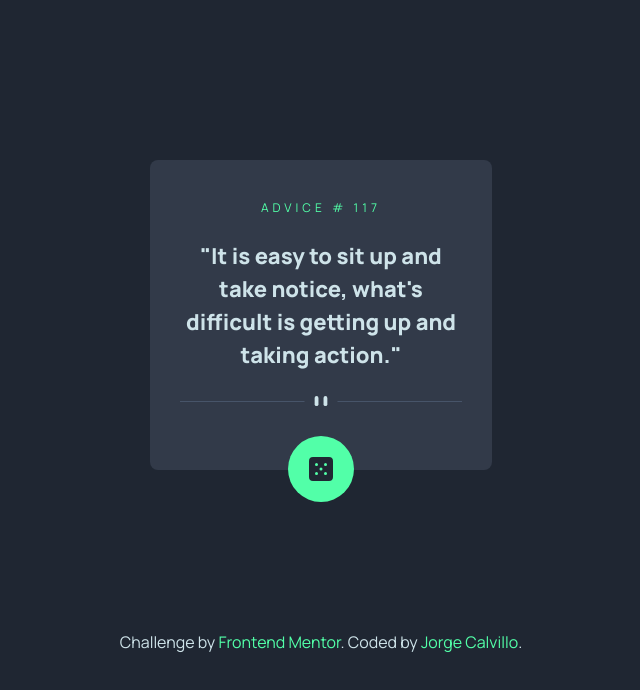
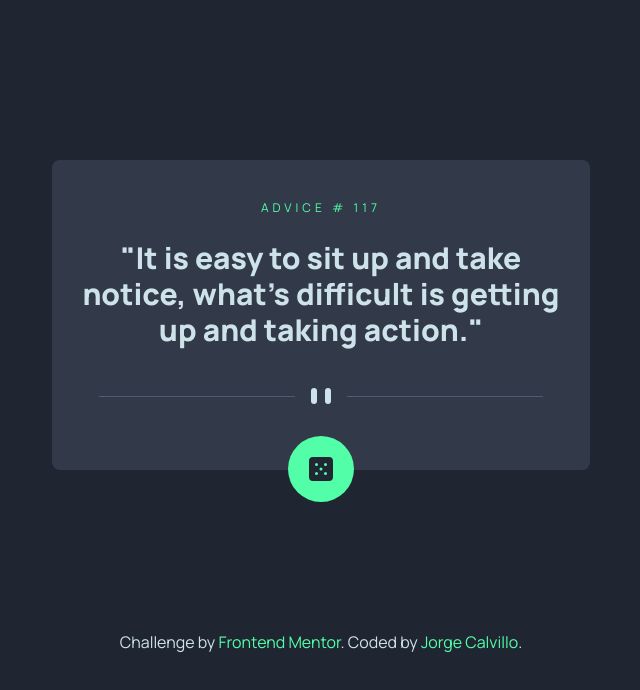
Before and after one commit to alexcas20/advice-generator-app_FrontendMentor, a website: page src/index.html in a window 1280 px wide. Shown: the whole page, without its empty margins (319-959 px from the left). Drawn offline with Linux system fonts and the light colour scheme.

Commit message:
Finished desktop view

```diff
--- a/src/index.html
+++ b/src/index.html
@@ -11,19 +11,25 @@
   <title>Frontend Mentor | Advice generator app</title>
 
 </head>
-<body class="bg-DarkBlue font-Manrope" >
+<body class="bg-DarkBlue font-Manrope " >
 
 
   <article class="flex place-content-center" >
-    <div class="bg-DarkGrayishBlue w-[342px] h-[310px] rounded-lg px-[30px] pt-10 pb-16 my-40 flex flex-col text-center relative">
+    <div class="bg-DarkGrayishBlue w-[342px] h-[310px] rounded-lg px-[30px] pt-10 pb-16 my-40 flex flex-col text-center relative md:w-[538px] md-h[328px]">
     <h2 class="text-NeonGreen uppercase mb-6 tracking-[4px] text-xs ">
       Advice #
       <span id="adviceId">117</span>
       </h2>
-      <p id="advice" class="text-LightCyan text-[22px] font-extrabold mb-6">"It is easy to sit up and take notice, what's difficult is getting up and taking action."</p>
-      <img src="../images/pattern-divider-desktop.svg" alt="divisor" >
+      <p id="advice" class="text-LightCyan text-[22px] font-extrabold mb-6 md:text-3xl md:mb-10">"It is easy to sit up and take notice, what's difficult is getting up and taking action."</p>
 
-        <div class="bg-NeonGreen w-[66px] h-[66px] rounded-full grid place-content-center absolute bottom-[-32px] left-[138px] cursor-pointer hover:drop-shadow-[0_0_16px_hsl(150,100%,66%)]">
+      <picture>
+        <source media="(max-width: 640px)" srcset="../images/pattern-divider-mobile.svg">
+        <source media="(min-width: 641px)" srcset="../images/pattern-divider-desktop.svg">
+        <img class="mx-auto" src="" alt="divisor" >
+      </picture>
+
+
+        <div class="bg-NeonGreen w-[66px] h-[66px] rounded-full grid place-content-center absolute bottom-[-32px] left-[138px] cursor-pointer hover:drop-shadow-[0_0_16px_hsl(150,100%,66%)] md:left-[236px]">
           <img src="../images/icon-dice.svg" alt="dado">
         </div>
     </div>
```
Also changed, not shown: src/output.css.
